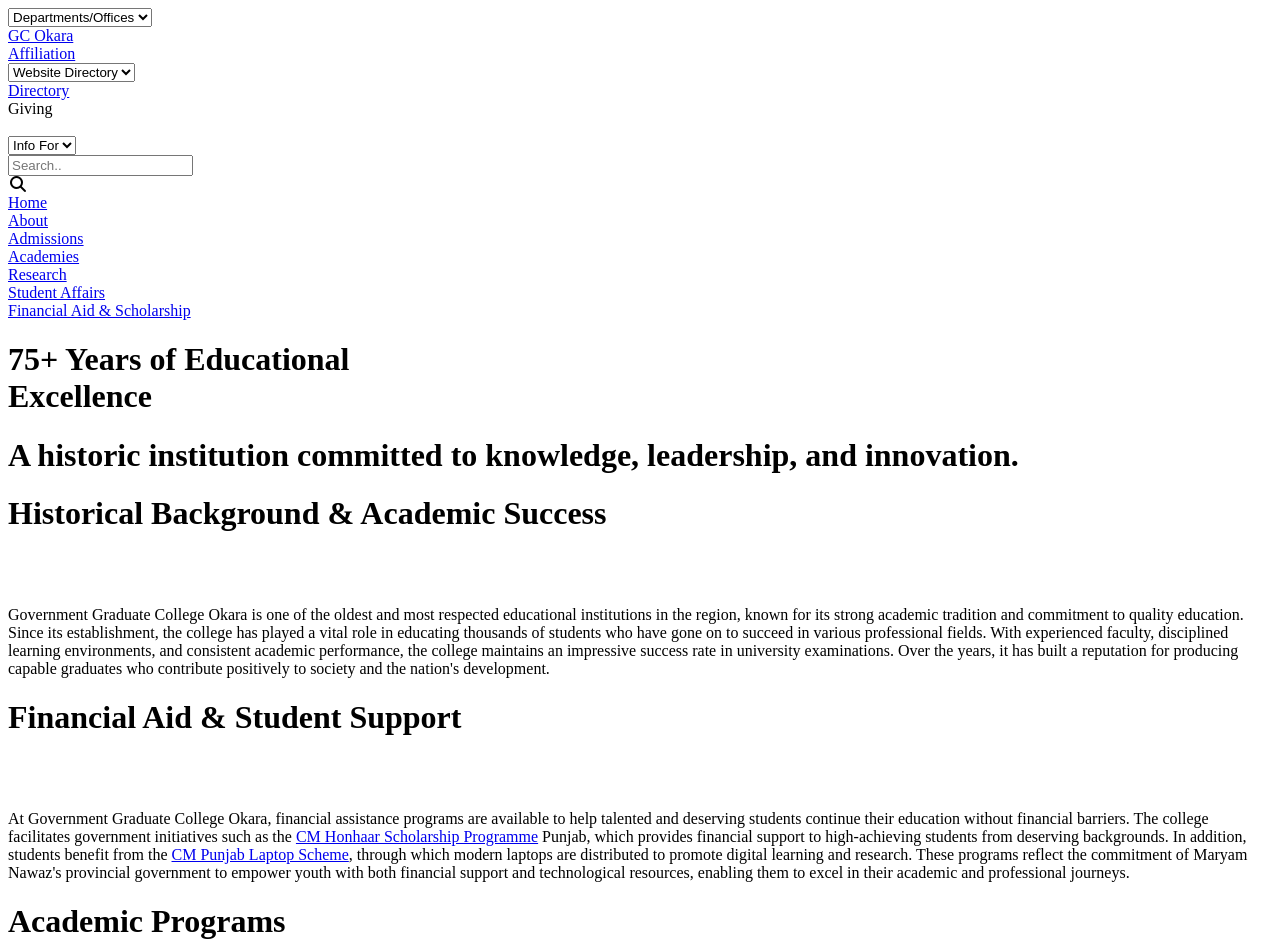
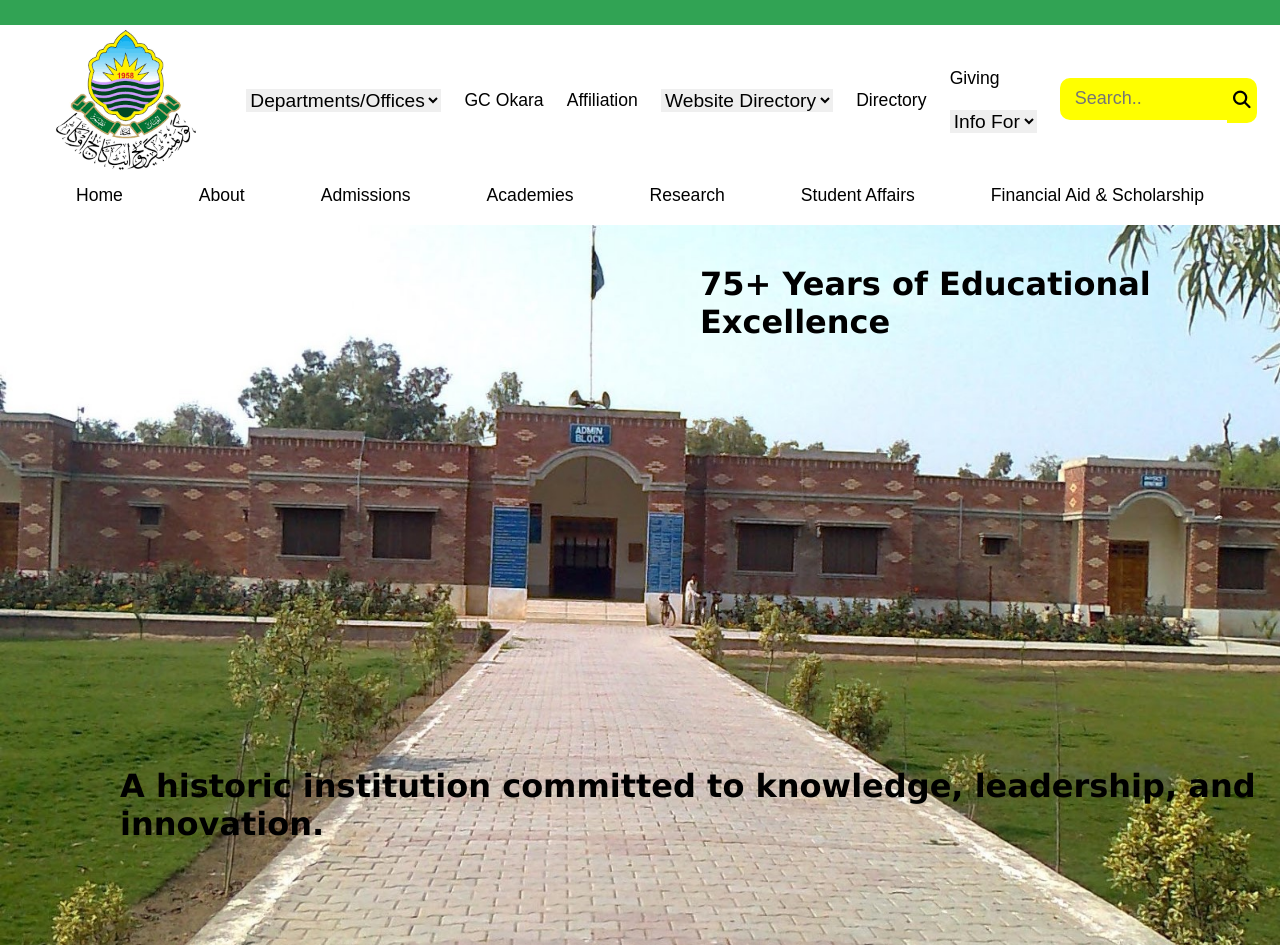
Before and after one commit to irbaz-abid/GC-Okara, a plain HTML site: page index.html in a window 1280 px wide. Shown: the top 945 px of the page. Drawn offline with Linux system fonts and the light colour scheme.

Commit message:
Files FLOW success!

```diff
--- a/index.html
+++ b/index.html
@@ -3,7 +3,7 @@
 <head>
     <meta charset="UTF-8">
     <meta name="viewport" content="width=device-width, initial-scale=1.0">
-    <link rel="stylesheet" href="Uni2.css">
+    <link rel="stylesheet" href="style.css">
     <link rel="stylesheet" href="https://cdnjs.cloudflare.com/ajax/libs/font-awesome/7.0.1/css/all.min.css" integrity="sha512-2SwdPD6INVrV/lHTZbO2nodKhrnDdJK9/kg2XD1r9uGqPo1cUbujc+IYdlYdEErWNu69gVcYgdxlmVmzTWnetw==" crossorigin="anonymous" referrerpolicy="no-referrer" />
     <title>Home Page</title>
 </head>
```
